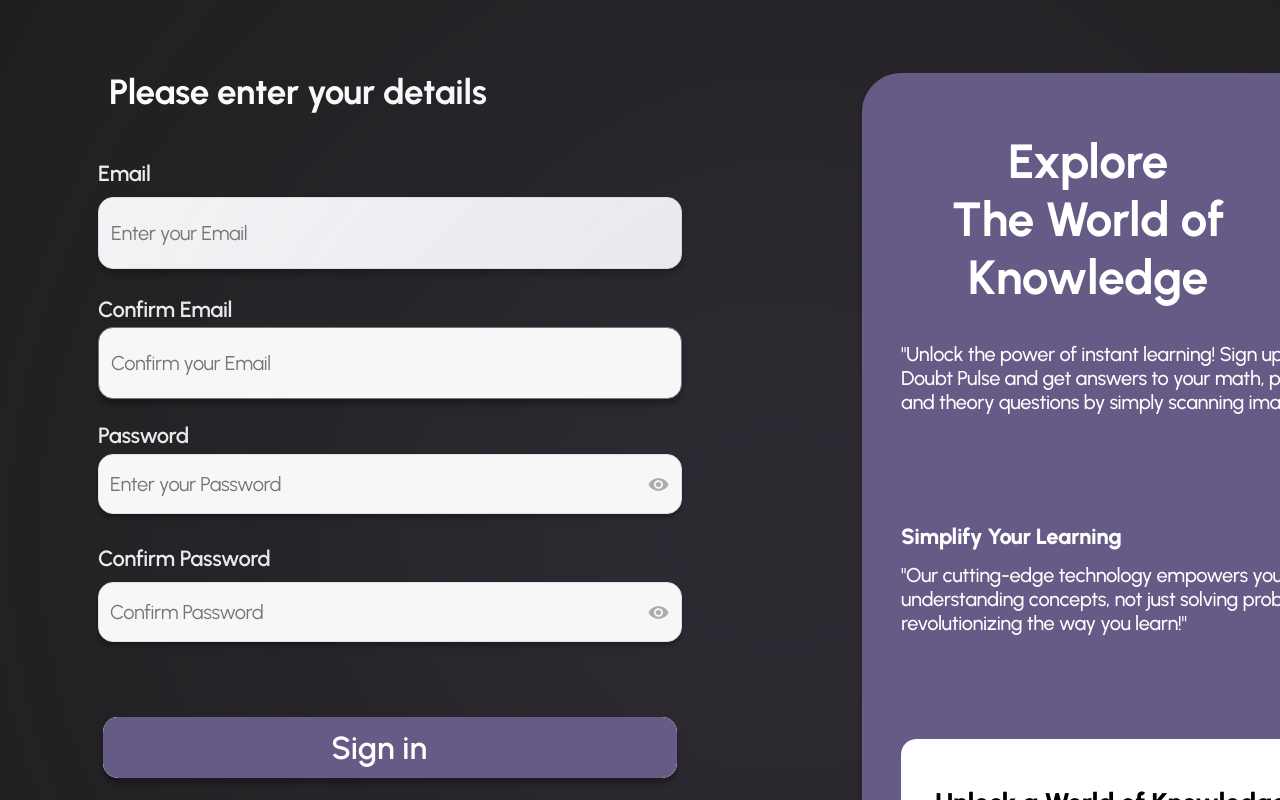
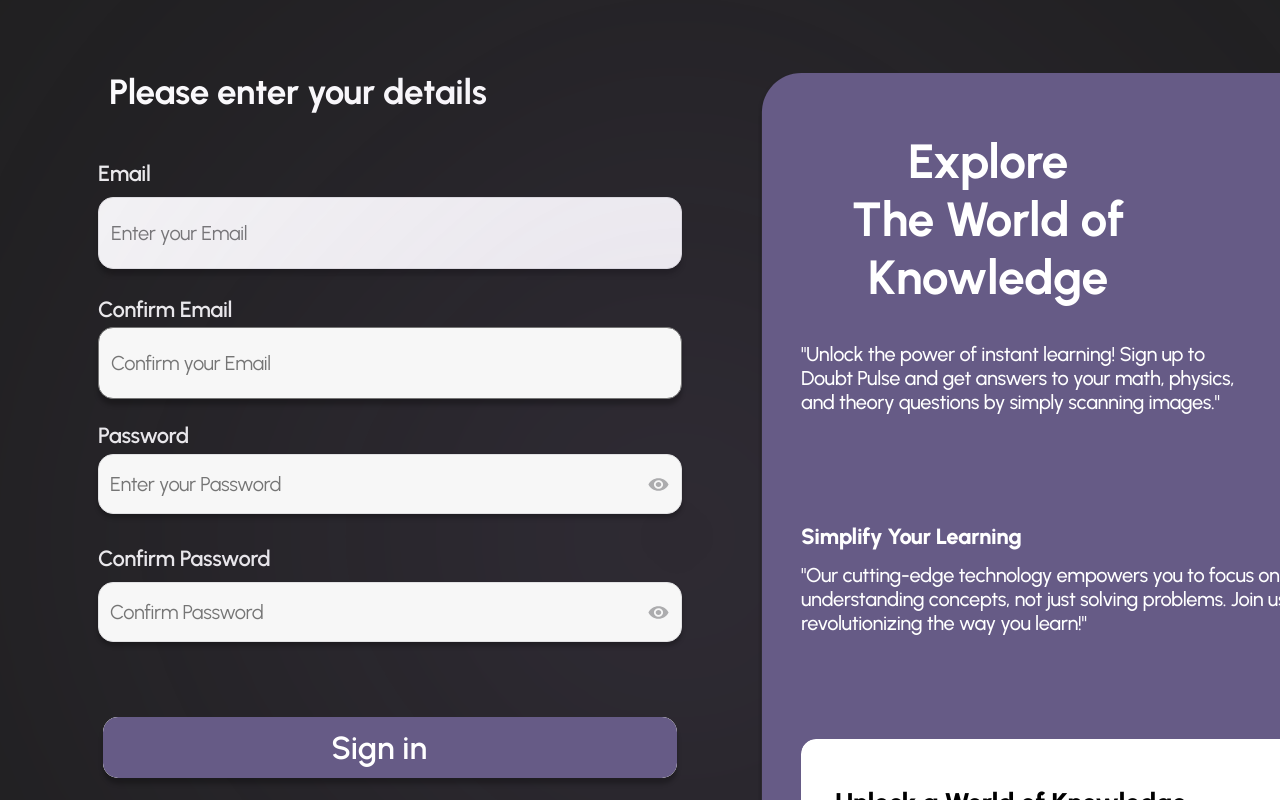
Before and after one commit to internettrashh/doubtpulse, a React (Create React App) app in the folder frontend/: page /login in a window 1280 px wide. Shown: the top 800 px of the page. Built offline with nearby package versions, Linux system fonts and the light colour scheme; a web font is replaced by a local one.

Commit message:
minor fix

```diff
--- a/frontend/src/pages/login.js
+++ b/frontend/src/pages/login.js
@@ -164,7 +164,7 @@
         </div>
       </form>
 
-      <div style={{display: 'flex', flexDirection: 'column', alignItems: 'flex-start', justifyContent: 'flex-start', padding: '90px 0px 53px', boxSizing: 'border-box', marginRight:'500px', position: 'relative', gap: '104px', minWidth: '679px', maxWidth: '100%', marginLeft: '-50px'}}>
+      <div style={{display: 'flex', flexDirection: 'column', alignItems: 'flex-start', justifyContent: 'flex-start', padding: '90px 0px 53px', boxSizing: 'border-box', marginRight:'500px', position: 'relative', gap: '104px', minWidth: '679px', maxWidth: '100%', marginLeft: '-150px'}}>
     <img style={{width: '100%', height: '100%', position: 'absolute', margin: '0 !important', top: '0px', right: '0px', bottom: '0px', left: '0px', maxWidth: '100%', overflow: 'hidden', maxHeight: '100%', zIndex: 1}} alt="" src={Rectangle} />
     <div style={{width: '487px', display: 'flex', flexDirection: 'column', alignItems: 'flex-end', justifyContent: 'flex-start', padding: '0px 0px 5px', boxSizing: 'border-box', gap: '65px', maxWidth: '100%', textAlign: 'center'}}>
         <div style={{alignSelf: 'stretch', display: 'flex', flexDirection: 'row', alignItems: 'flex-start', justifyContent: 'flex-start', padding: '0px 27px 0px 0px', boxSizing: 'border-box', maxWidth: '100%'}}>
```
Also changed, not shown: 1 other file (tests, documents, lock files or other folders).
